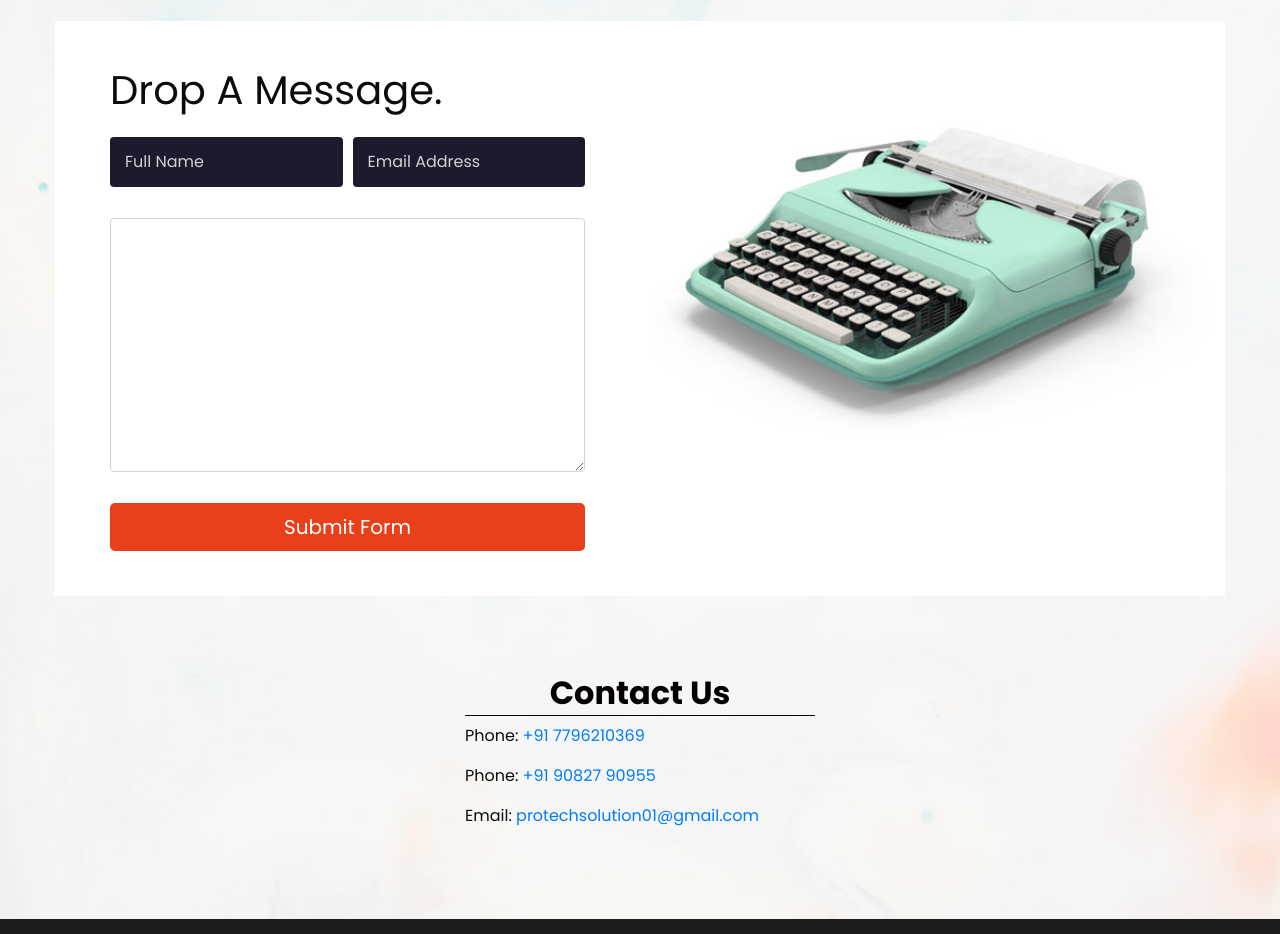
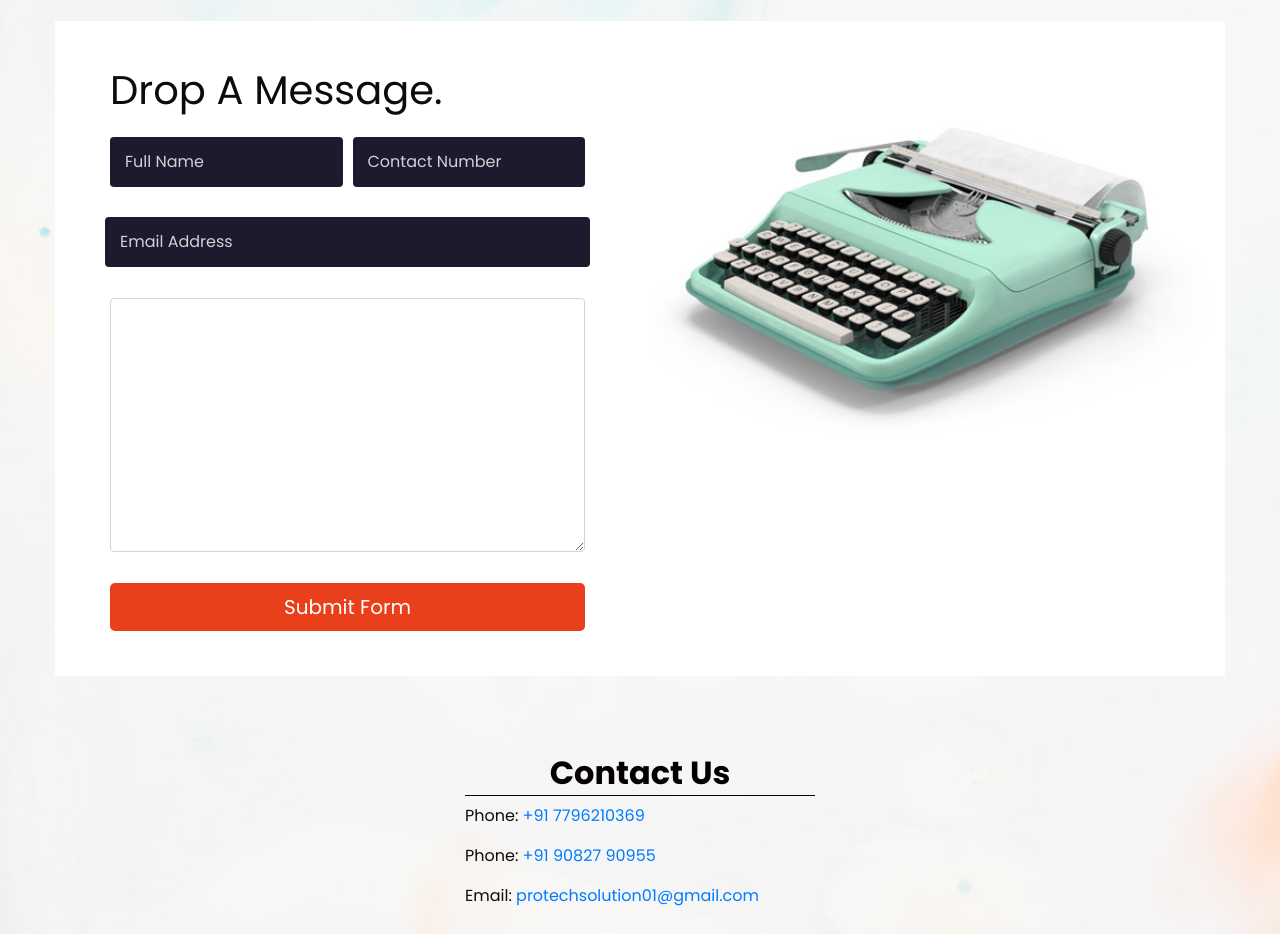
Before and after one commit to Bunny0408/ProTech-Solutions, a website: page index.html in a window 1280 px wide. Shown: the part 2220-3154 px from the top of the page. Drawn offline with nearby package versions, Linux system fonts and the light colour scheme.

Commit message:
contact number field added

```diff
--- a/index.html
+++ b/index.html
@@ -312,12 +312,14 @@
                           <input type="text" name="name" class="form-control" placeholder="Full Name" required>
                         </div>
                         <div class="col">
-                          <input type="email" name="email" class="form-control" placeholder="Email Address"  required>
+                          <input type="text" name="number" class="form-control" placeholder="Contact Number"  required>
                         </div>
+                        <input type="email" name="email" class="form-control" placeholder="Email Address"  required>
                       </div>
                     </div>
                     <div class="form-group">
                       <textarea placeholder="Your Message"  class="form-control" class="message_input"  name="message" rows="10"  required> </textarea>
+
                     </div>
                     <button type="submit" class="btn btn-lg btn-dark btn-block">Submit Form</button>
                   </form>
```
